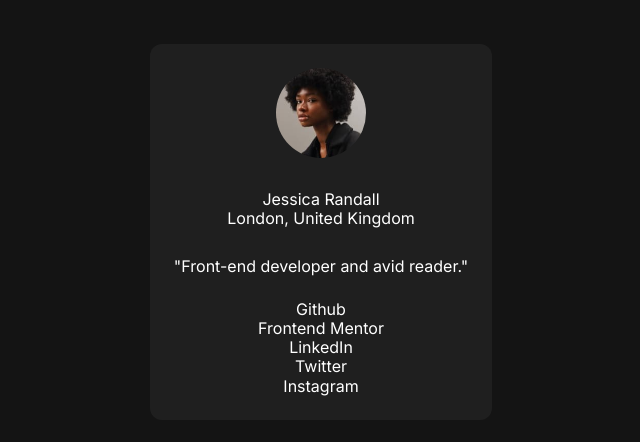
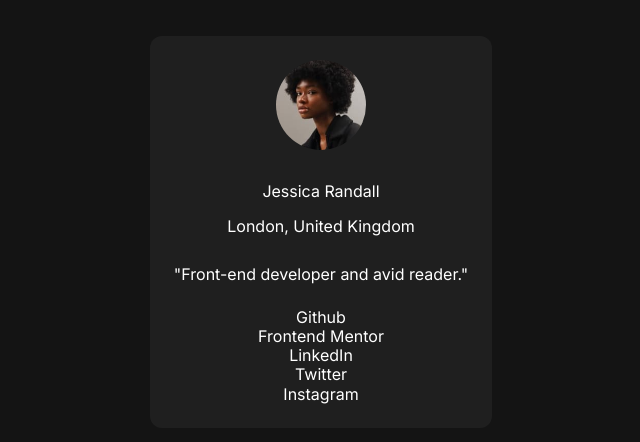
Before and after one commit to KP1976/social-links-profile, a plain HTML site: page index.html in a window 1280 px wide. Shown: the part 168-610 px from the top of the page, without its empty margins (319-959 px from the left). Drawn offline with Linux system fonts and the light colour scheme; files whose address does not match are found by name.

Commit message:
Add styles to card__info class.

```diff
--- a/css/style.css
+++ b/css/style.css
@@ -211,16 +211,19 @@ body {
   padding: var(--space-300);
 }
 
-.card__header {
+.card__header,
+.card__user,
+.card__info {
   display: flex;
   flex-direction: column;
+}
+
+.card__header {
   gap: var(--space-350);
 }
 
 .card__user {
   align-items: center;
-  display: flex;
-  flex-direction: column;
   gap: var(--space-400);
 }
 
@@ -231,3 +234,7 @@ body {
   max-width: 100%;
   width: 5.625rem;
 }
+
+.card__info {
+  gap: var(--space-200);
+}
```
